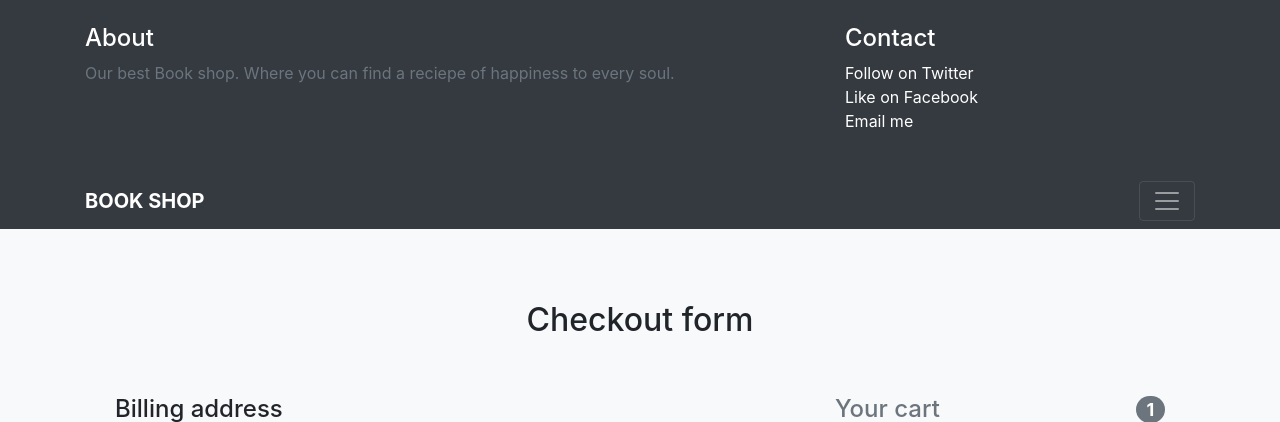
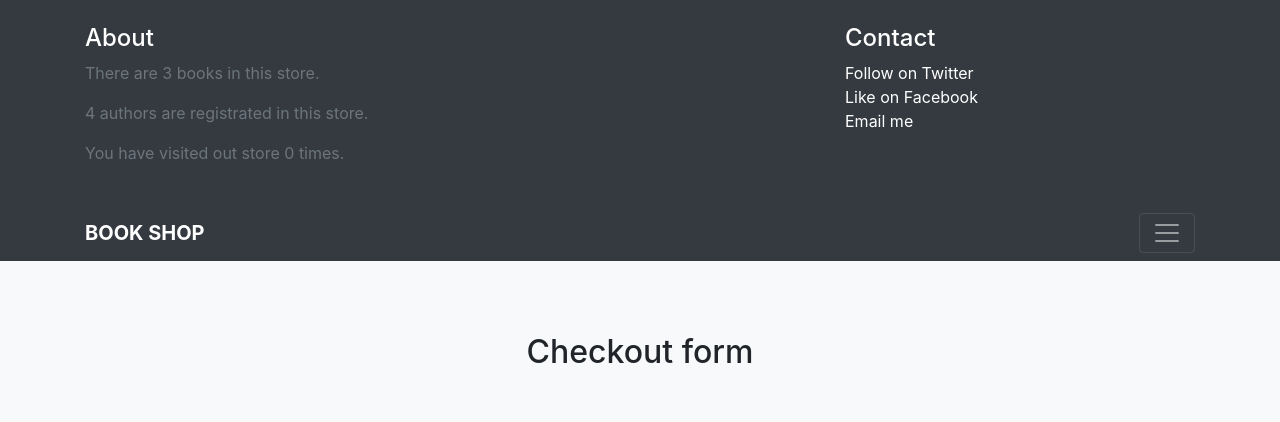
Before and after one commit to AliaksPaul/BookShop, a Django app: page /catalog/1/buy in a window 1280 px wide, after a click that opens the changed part. Shown: the top 422 px of the page. Run offline with Django 4.2, Linux system fonts and the light colour scheme; data comes from the database, SQL or seed files in the repository; both versions use the stored data as it was after the commit; some libraries are stand-ins or nearby versions.

Commit message:
Added counter on the pages: book, buy

```diff
--- a/bookshop/templates/base.html
+++ b/bookshop/templates/base.html
@@ -17,7 +17,9 @@
             <div class="row">
               <div class="col-sm-8 col-md-7 py-4">
                 <h4 class="text-white">About</h4>
-                <p class="text-muted">Our best Book shop. Where you can find a reciepe of happiness to every soul.</p>
+                <p class="text-muted">There are {{ books_amount }} books in this store.</p>
+                <p class="text-muted"> {{ author_amount }} authors are registrated in this store.</p>
+                <p class="text-muted">You have visited out store {{ visits }} times.</p>
               </div>
               <div class="col-sm-4 offset-md-1 py-4">
                 <h4 class="text-white">Contact</h4>
--- a/bookshop/views.py
+++ b/bookshop/views.py
@@ -1,16 +1,36 @@
 from django.shortcuts import render
-from .models import Book
+from .models import Author, Book
 
 
 def index(request):
+    visits = request.session.get('visits', 0)
+    request.session['visits'] = visits + 1
+    books_amount = Book.objects.count()
+    author_amount = Author.objects.count()
     books = Book.objects.all()
-    return render(request, 'index.html', {'books': books})
+    return render(request, 'index.html', {'books': books,
+                                          'visits': visits,
+                                          'books_amount': books_amount,
+                                          'author_amount': author_amount })
 
 
 def book(request, id):
     book = Book.objects.get(id = id)
-    return render(request, 'view.html', {'book': book})
+
+    visits = request.session.get('visits', 0)
+    request.session['visits'] = visits
+    books_amount = Book.objects.count()
+    author_amount = Author.objects.count()
+
+
+    return render(request, 'view.html', {'book': book, 'visits': visits,'books_amount': books_amount,'author_amount': author_amount })
 
 def buy(request, id):
     book = Book.objects.get(id = id)
-    return render(request, 'buy.html', {'book': book})
+
+    visits = request.session.get('visits', 0)
+    request.session['visits'] = visits
+    books_amount = Book.objects.count()
+    author_amount = Author.objects.count()
+
+    return render(request, 'buy.html', {'book': book, 'visits': visits,'books_amount': books_amount,'author_amount': author_amount})
```
Also changed, not shown: db.sqlite3.
